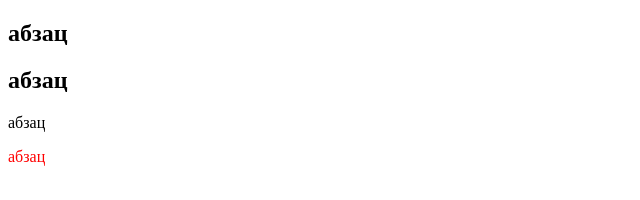
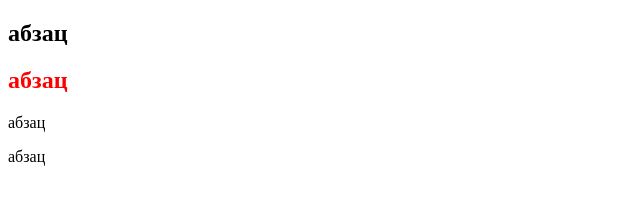
Before and after one commit to CursedHunte/HTML-CSS, a plain HTML site: page index.html in a window 1280 px wide. Shown: the whole page, without its empty margins (0-640 px from the left). Drawn offline with Linux system fonts and the light colour scheme.

Commit message:
Задача Селектеры(Emmet) 15.5

```diff
--- a/styles.css
+++ b/styles.css
@@ -1 +1 @@
-#elem.bbb.zzz {color: red};
+h2#elem.bbb {color: red};
```
